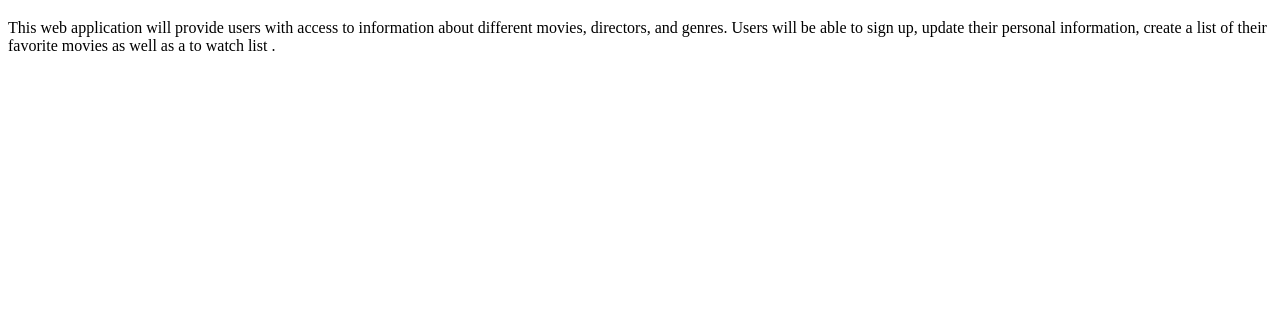
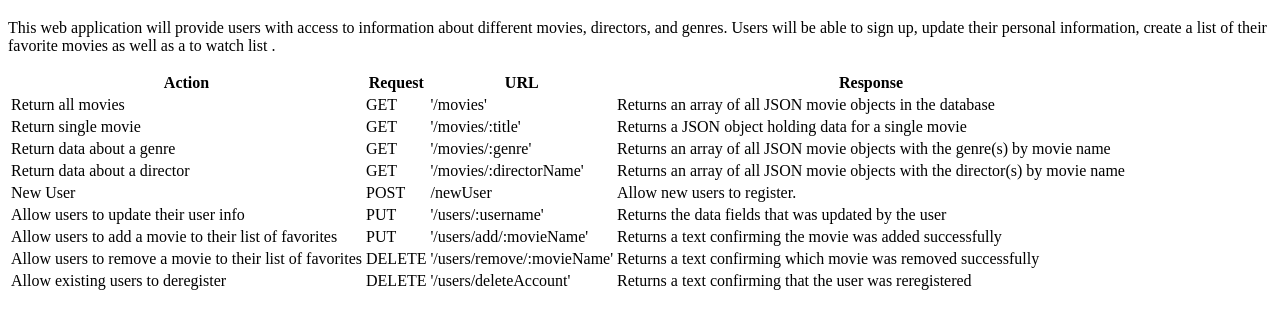
Before and after one commit to lanceomtn/movie_api, a website: page public/documentation.html in a window 1280 px wide. Shown: the part 61-390 px from the top of the page. Drawn offline with Linux system fonts and the light colour scheme.

Commit message:
created table
updated documentation with table of the different middleware functions to be used

```diff
--- a/public/documentation.html
+++ b/public/documentation.html
@@ -6,8 +6,76 @@
 	<title>My Movies</title>
   </head>
 
+  <body>
 
-  <h1>My Movies</h1>
-    <p>This web application will provide users with access to information about different
+    <h1>My Movies</h1>
+      <p>This web application will provide users with access to information about different
       movies, directors, and genres. Users will be able to sign up, update their
       personal information, create a list of their favorite movies as well as a to watch list .</p>
+
+      <table>
+          <thead>
+              <tr>
+                  <th>Action</th>
+                  <th>Request</th>
+                  <th>URL</th>
+                  <th>Response</th>
+              </tr>
+          </thead>
+          <tbody>
+              <tr>
+                  <td>Return all movies</td>
+                  <td>GET</td>
+                  <td>'/movies'</td>
+                  <td>Returns an array of all JSON movie objects in the database</td>
+              </tr>
+              <tr>
+                  <td>Return single movie</td>
+                  <td>GET</td>
+                  <td>'/movies/:title'</td>
+                  <td>Returns a JSON object holding data for a single movie</td>
+              </tr>
+              <tr>
+                  <td>Return data about a genre</td>
+                  <td>GET</td>
+                  <td>'/movies/:genre'</td>
+                  <td>Returns an array of all JSON movie objects with the genre(s) by movie name</td>
+              </tr>
+              <tr>
+                  <td>Return data about a director</td>
+                  <td>GET</td>
+                  <td>'/movies/:directorName'</td>
+                  <td>Returns an array of all JSON movie objects with the director(s) by movie name</td>
+              </tr>
+              <tr>
+                <td>New User</td>
+                <td>POST</td>
+                <td>/newUser</td>
+                <td>Allow new users to register.</td>
+              </tr>
+              <tr>
+                  <td>Allow users to update their user info</td>
+                  <td>PUT</td>
+                  <td>'/users/:username'</td>
+                  <td>Returns the data fields that was updated by the user</td>
+              </tr>
+              <tr>
+                  <td>Allow users to add a movie to their list of favorites</td>
+                  <td>PUT</td>
+                  <td>'/users/add/:movieName'</td>
+                  <td>Returns a text confirming the movie was added successfully</td>
+              </tr>
+              <tr>
+                  <td>Allow users to remove a movie to their list of favorites</td>
+                  <td>DELETE</td>
+                  <td>'/users/remove/:movieName'</td>
+                  <td>Returns a text confirming which movie was removed successfully</td>
+              </tr>
+              <tr>
+                  <td>Allow existing users to deregister</td>
+                  <td>DELETE</td>
+                  <td>'/users/deleteAccount'</td>
+                  <td>Returns a text confirming that the user was reregistered</td>
+              </tr>
+          </tbody>
+      </table>
```
